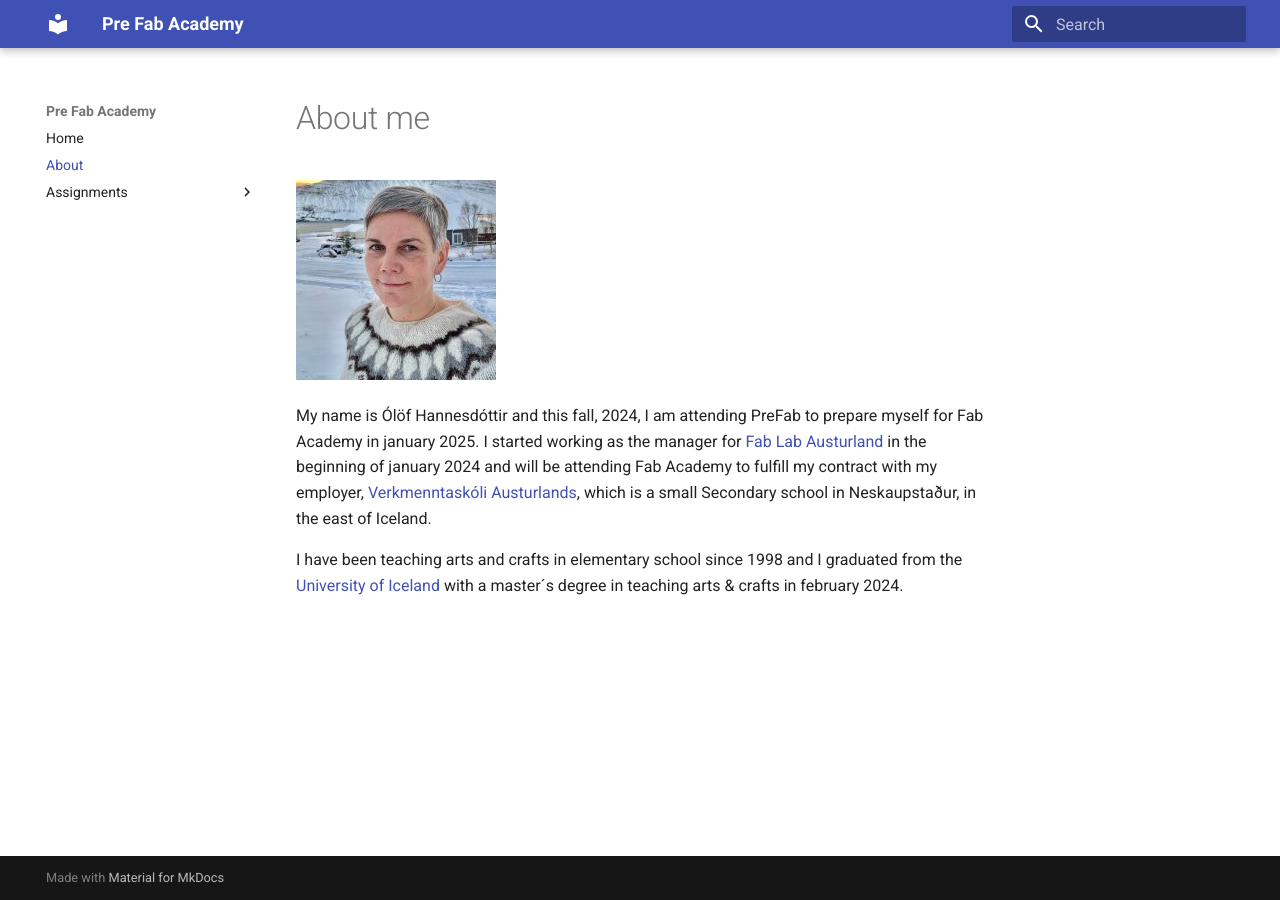
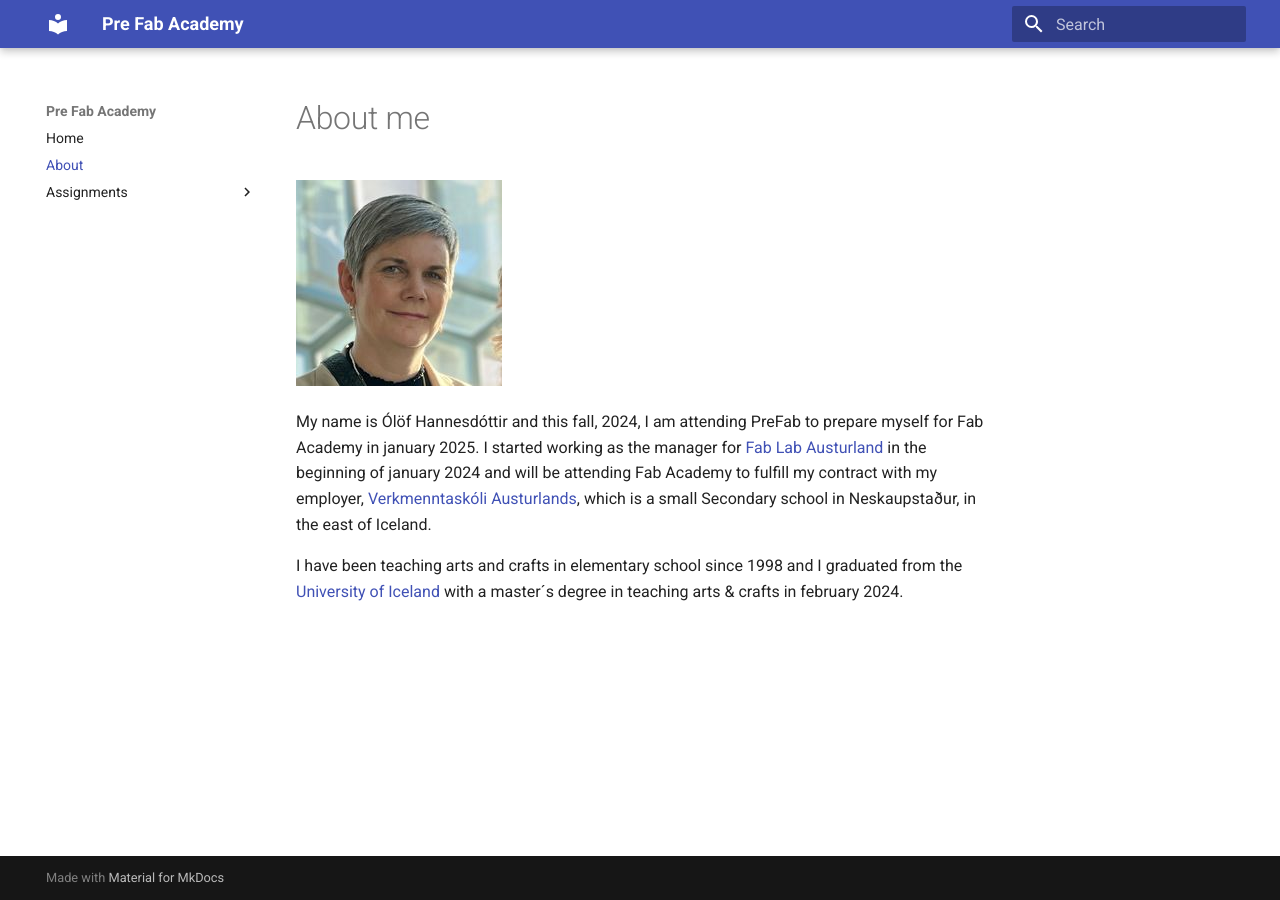
Before and after one commit to OlofH2/Before-Fab-Academy, an MkDocs documentation site: the page built from docs/about.md, in a window 1280 px wide. Built offline with MkDocs 1.6.1 and Material for MkDocs 9.7.7, drawn with Linux system fonts in a browser that asks for light colours.

```diff
--- a/docs/about.md
+++ b/docs/about.md
@@ -1,7 +1,7 @@
 
 # About me
 
-![JustMe](img/JustMe200x200.jpg)
+![Olof](img/I.jpg)
 
 My name is Ólöf Hannesdóttir and this fall, 2024, I am attending PreFab to prepare myself for Fab Academy in january 2025. I started working as the manager for [Fab Lab Austurland](https://www.fablabs.io/labs/fablabausturland) in the beginning of january 2024 and will be attending Fab Academy to fulfill my contract with my employer, [Verkmenntaskóli Austurlands](https://www.va.is/), which is a small Secondary school in Neskaupstaður, in the east of Iceland.
 
```
Also changed, not shown: docs/ShopBot.md (+0 -2 lines), docs/img/I.jpg (added).
